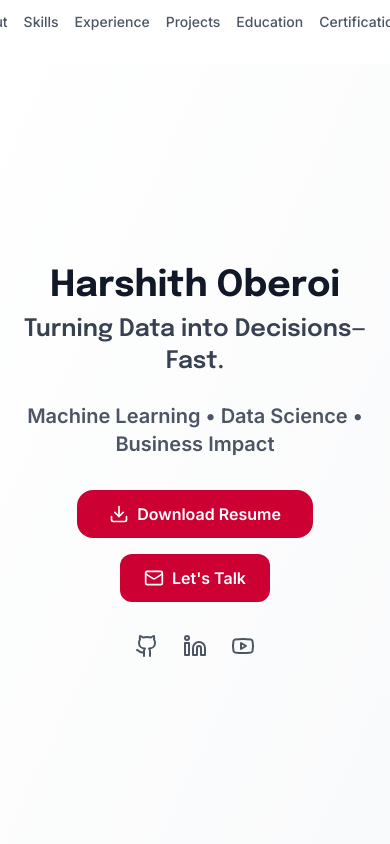
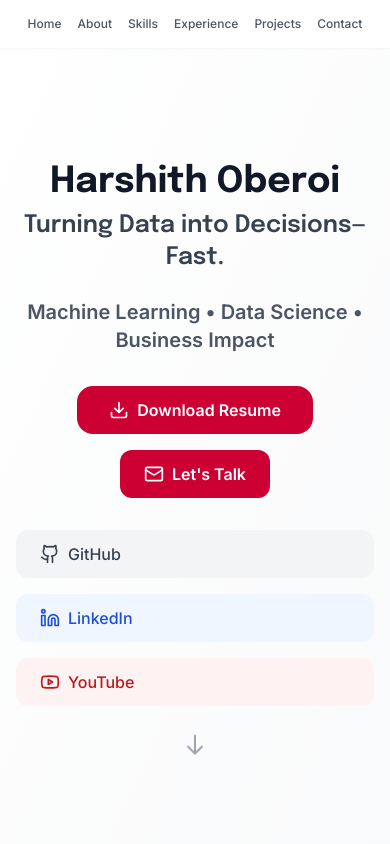
Before and after one commit to oberoiharshith/portfolio, a React (Vite) app: page / in a window 390 px wide. Shown: the top 844 px of the page. Built offline with nearby package versions, Linux system fonts and the light colour scheme.

Commit message:
feat: Add social links and improve banner
Adds GitHub, LinkedIn, and YouTube links to the Hero section. Also improves the banner's mobile responsiveness.

```diff
--- a/src/components/Hero.tsx
+++ b/src/components/Hero.tsx
@@ -48,30 +48,48 @@ const Hero = () => {
           </a>
         </div>
 
-        <div className="flex justify-center gap-6">
+        <div className="flex flex-col sm:flex-row justify-center gap-4 mb-8">
           <a
             href="https://github.com/oberoiharshith"
             target="_blank"
             rel="noopener noreferrer"
-            className="text-gray-600 hover:text-rutgers-red transition-colors duration-200"
+            className="bg-gray-100 hover:bg-gray-200 text-gray-700 px-6 py-3 rounded-xl transition-all duration-300 hover:scale-105 inline-flex items-center font-medium"
           >
-            <Github className="h-6 w-6" />
+            <Github className="mr-2 h-5 w-5" />
+            GitHub
           </a>
           <a
             href="https://www.linkedin.com/in/harshith-oberoi/"
             target="_blank"
             rel="noopener noreferrer"
-            className="text-gray-600 hover:text-rutgers-red transition-colors duration-200"
+            className="bg-blue-50 hover:bg-blue-100 text-blue-700 px-6 py-3 rounded-xl transition-all duration-300 hover:scale-105 inline-flex items-center font-medium"
           >
-            <Linkedin className="h-6 w-6" />
+            <Linkedin className="mr-2 h-5 w-5" />
+            LinkedIn
           </a>
           <a
             href="https://www.youtube.com/playlist?list=PLjZSJ3VhEZRJxMoHkcSCcescvi3uxhVce"
             target="_blank"
             rel="noopener noreferrer"
-            className="text-gray-600 hover:text-rutgers-red transition-colors duration-200"
+            className="bg-red-50 hover:bg-red-100 text-red-700 px-6 py-3 rounded-xl transition-all duration-300 hover:scale-105 inline-flex items-center font-medium"
           >
-            <Youtube className="h-6 w-6" />
+            <Youtube className="mr-2 h-5 w-5" />
+            YouTube
+          </a>
+        </div>
+
+        <div className="animate-bounce">
+          <a
+            href="#about"
+            className="text-gray-400 hover:text-gray-600 transition-colors duration-200"
+            onClick={(e) => {
+              e.preventDefault();
+              document.getElementById('about')?.scrollIntoView({ behavior: 'smooth' });
+            }}
+          >
+            <svg className="w-6 h-6 mx-auto" fill="none" stroke="currentColor" viewBox="0 0 24 24">
+              <path strokeLinecap="round" strokeLinejoin="round" strokeWidth={2} d="M19 14l-7 7m0 0l-7-7m7 7V3" />
+            </svg>
           </a>
         </div>
       </div>
--- a/src/pages/Index.tsx
+++ b/src/pages/Index.tsx
@@ -37,16 +37,27 @@ const Index = () => {
 
   return (
     <div className="min-h-screen bg-white">
-      <header className="fixed top-0 left-0 right-0 bg-white/80 backdrop-blur z-50">
-        <nav className="max-w-full mx-auto flex justify-center space-x-4 py-3 px-6 text-sm font-medium">
-          <a href="#home" className="text-gray-600 hover:text-[#cc0033]">Home</a>
-          <a href="#about" className="text-gray-600 hover:text-[#cc0033]">About me</a>
-          <a href="#skills" className="text-gray-600 hover:text-[#cc0033]">Skills</a>
-          <a href="#experience" className="text-gray-600 hover:text-[#cc0033]">Experience</a>
-          <a href="#projects" className="text-gray-600 hover:text-[#cc0033]">Projects</a>
-          <a href="#education" className="text-gray-600 hover:text-[#cc0033]">Education</a>
-          <a href="#certifications" className="text-gray-600 hover:text-[#cc0033]">Certifications</a>
-          <a href="#contact" className="text-gray-600 hover:text-[#cc0033]">Contact</a>
+      <header className="fixed top-0 left-0 right-0 bg-white/95 backdrop-blur-sm shadow-sm z-50">
+        <nav className="max-w-6xl mx-auto flex justify-center items-center py-4 px-4">
+          <div className="hidden md:flex space-x-6 text-sm font-medium">
+            <a href="#home" className="text-gray-600 hover:text-[#cc0033] transition-colors">Home</a>
+            <a href="#about" className="text-gray-600 hover:text-[#cc0033] transition-colors">About</a>
+            <a href="#skills" className="text-gray-600 hover:text-[#cc0033] transition-colors">Skills</a>
+            <a href="#experience" className="text-gray-600 hover:text-[#cc0033] transition-colors">Experience</a>
+            <a href="#projects" className="text-gray-600 hover:text-[#cc0033] transition-colors">Projects</a>
+            <a href="#education" className="text-gray-600 hover:text-[#cc0033] transition-colors">Education</a>
+            <a href="#certifications" className="text-gray-600 hover:text-[#cc0033] transition-colors">Certifications</a>
+            <a href="#contact" className="text-gray-600 hover:text-[#cc0033] transition-colors">Contact</a>
+          </div>
+
+          <div className="md:hidden flex space-x-4 text-xs font-medium overflow-x-auto">
+            <a href="#home" className="text-gray-600 hover:text-[#cc0033] whitespace-nowrap">Home</a>
+            <a href="#about" className="text-gray-600 hover:text-[#cc0033] whitespace-nowrap">About</a>
+            <a href="#skills" className="text-gray-600 hover:text-[#cc0033] whitespace-nowrap">Skills</a>
+            <a href="#experience" className="text-gray-600 hover:text-[#cc0033] whitespace-nowrap">Experience</a>
+            <a href="#projects" className="text-gray-600 hover:text-[#cc0033] whitespace-nowrap">Projects</a>
+            <a href="#contact" className="text-gray-600 hover:text-[#cc0033] whitespace-nowrap">Contact</a>
+          </div>
         </nav>
       </header>
       <Hero />
```
